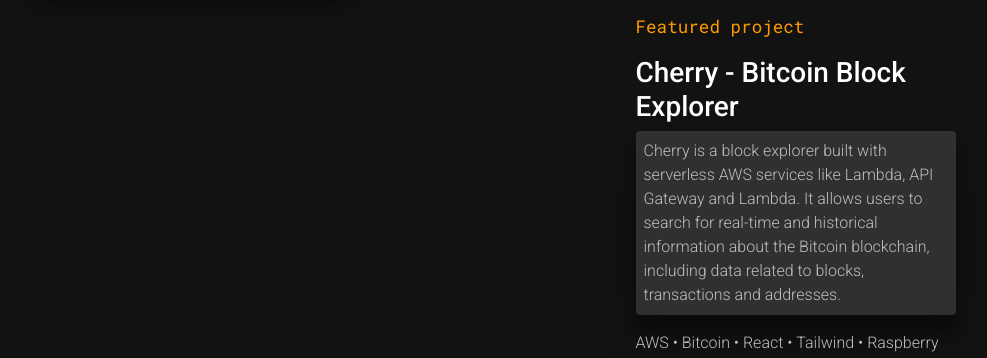
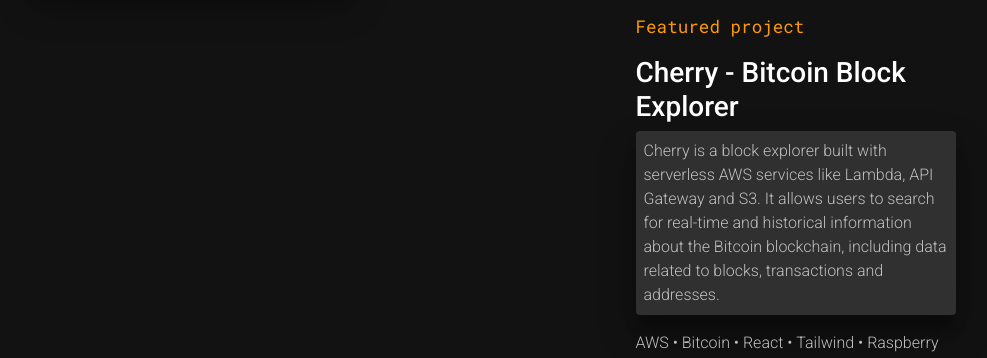
Before and after one commit to tigeryant/tigeryant.github.io, a React (Create React App) app: page / in a window 1280 px wide. Shown: the part 6160-6518 px from the top of the page, without its empty margins (147-1134 px from the left). Built offline with nearby package versions, Linux system fonts and the light colour scheme.

Commit message:
updated cherry project wording

```diff
--- a/src/components/content/projects/cherry.js
+++ b/src/components/content/projects/cherry.js
@@ -1,6 +1,6 @@
 const data = {
   'title': 'Cherry - Bitcoin Block Explorer',
-  'content': 'Cherry is a block explorer built with serverless AWS services like Lambda, API Gateway and Lambda. It allows users to search for real-time and historical information about the Bitcoin blockchain, including data related to blocks, transactions and addresses.',
+  'content': 'Cherry is a block explorer built with serverless AWS services like Lambda, API Gateway and S3. It allows users to search for real-time and historical information about the Bitcoin blockchain, including data related to blocks, transactions and addresses.',
   'github': 'https://github.com/tigeryant/cherry-fe-v1',
   'live': 'http://cherry-frontend.s3-website.eu-west-2.amazonaws.com/',
   'technologies': [
```
